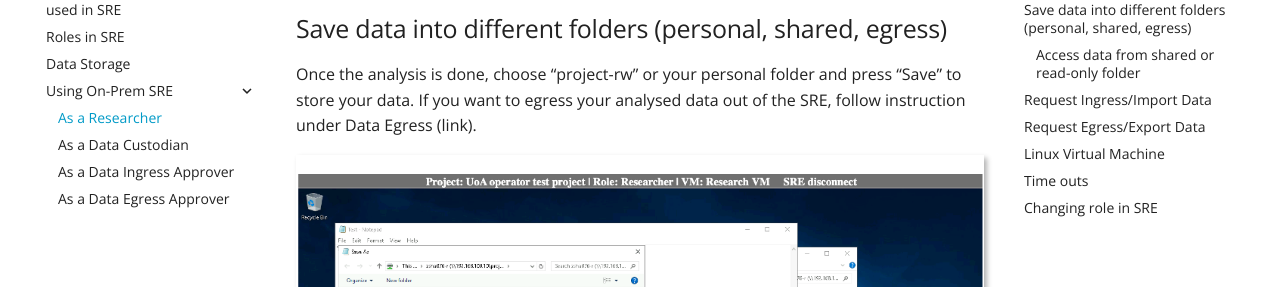
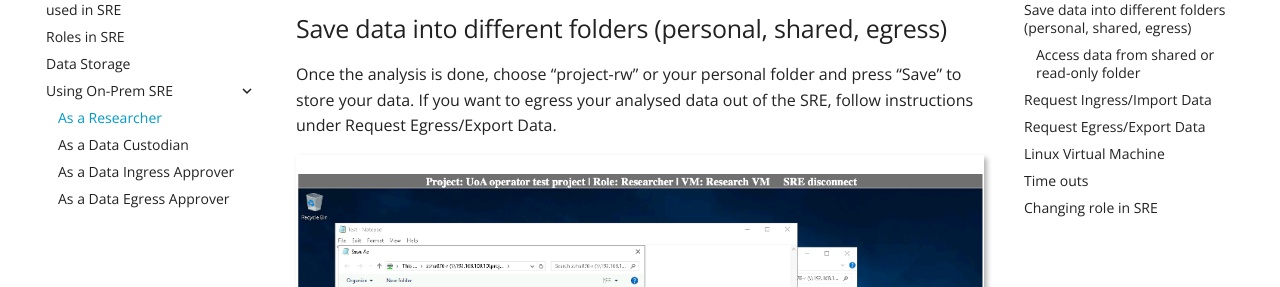
Before and after one commit to UoA-eResearch/On-Prem-SRE-UserGuide, an MkDocs documentation site: the page built from docs/As_a_researcher.md, in a window 1280 px wide and 900 px high, scrolled down 3644 px. Shown: the part 197-484 px from the top of the window. Built offline with MkDocs 1.6.1 and Material for MkDocs 9.7.7, drawn with Linux system fonts in a browser that asks for light colours; comment, search, counter and statistics services are not loaded.

Commit message:
Update As_a_researcher.md

```diff
--- a/docs/As_a_researcher.md
+++ b/docs/As_a_researcher.md
@@ -60,7 +60,7 @@
 
 ## Save data into different folders (personal, shared, egress)
 
-Once the analysis is done, choose “project-rw” or your personal folder and press “Save” to store your data. If you want to egress your analysed data out of the SRE, follow instruction under Data Egress (link).
+Once the analysis is done, choose “project-rw” or your personal folder and press “Save” to store your data. If you want to egress your analysed data out of the SRE, follow instructions under Request Egress/Export Data.
 
 <figure markdown>
   ![save](img/save.png)
```
